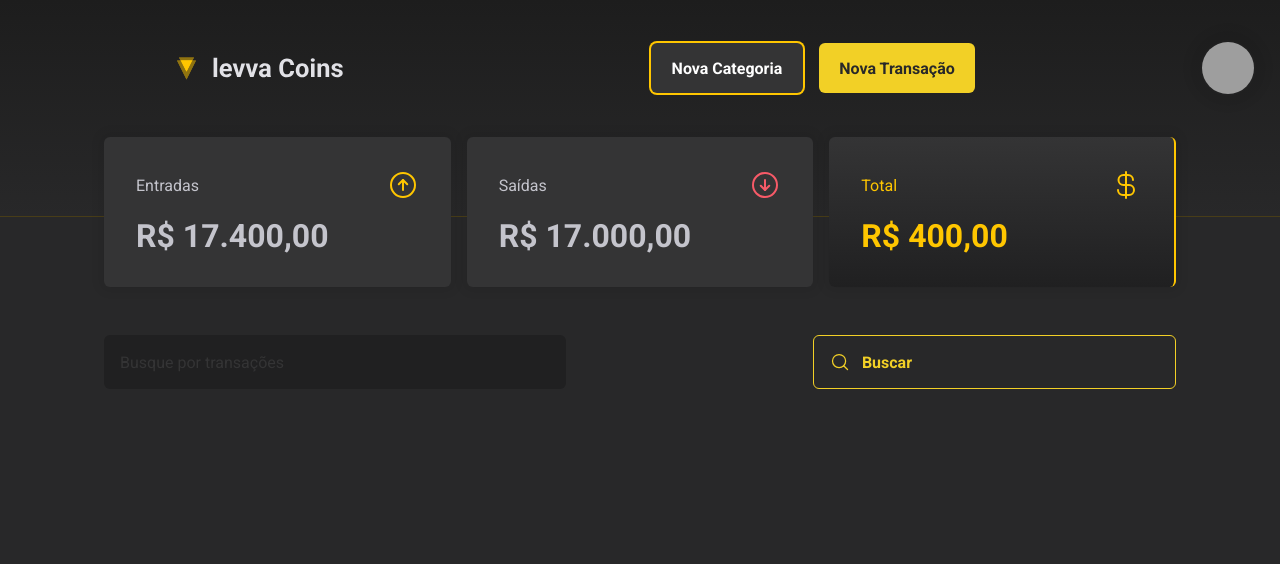
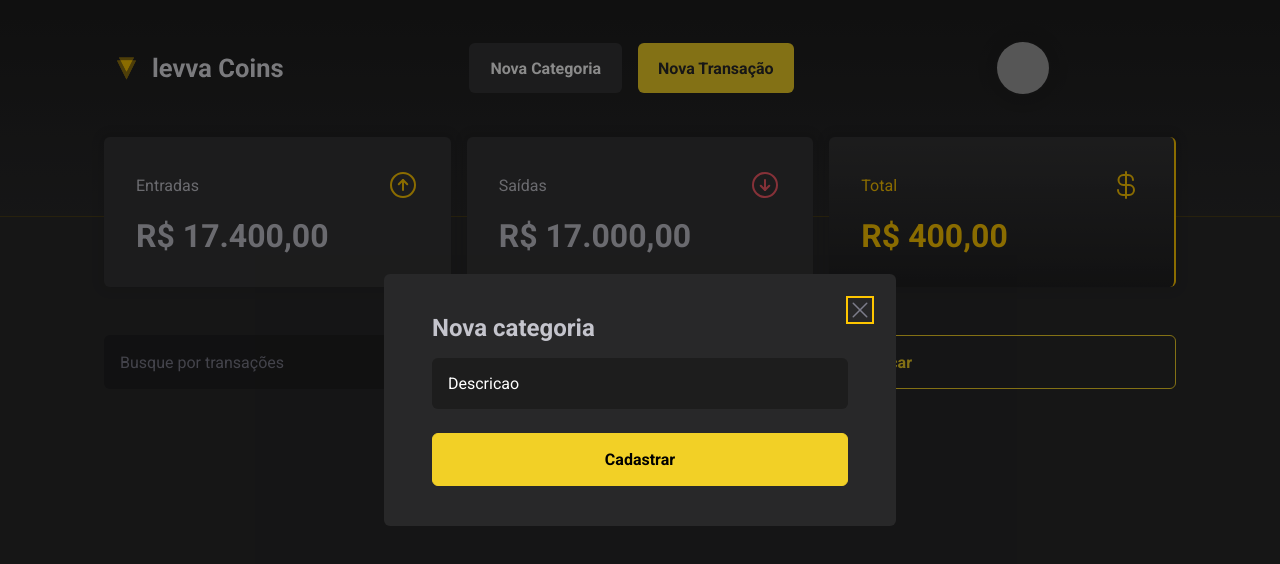
Before and after one commit to thaysazooby/levva-coins, a React (Vite) app: page /home in a window 1280 px wide. Both pictures are taken after a click on the button "Nova Categoria". Shown: the top 564 px of the page. Built offline with nearby package versions, Linux system fonts and the light colour scheme; grey boxes are pictures that could not be loaded.

Commit message:
feat: Estilizacao - Modal

```diff
--- a/package.json
+++ b/package.json
@@ -10,6 +10,8 @@
     "preview": "vite preview"
   },
   "dependencies": {
+    "@radix-ui/react-dialog": "^1.0.3",
+    "@radix-ui/react-radio-group": "^1.1.2",
     "phosphor-react": "^1.4.1",
     "react": "^18.2.0",
     "react-dom": "^18.2.0",
--- /dev/null
+++ b/src/components/Modal/index.tsx
@@ -0,0 +1,31 @@
+import { ReactNode } from "react";
+import * as Dialog from "@radix-ui/react-dialog";
+import { CloseButton, Content, Overlay } from "./styles";
+import { X } from "phosphor-react";
+
+interface ModalProps {
+  title: string;
+  trigger: ReactNode;
+  children: ReactNode;
+}
+
+export function Modal({ title, trigger, children }: ModalProps) {
+  return (
+    <Dialog.Root>
+      <Dialog.Trigger asChild>{trigger}</Dialog.Trigger>
+      <Dialog.Portal>
+        <Overlay>
+          <Content>
+            <Dialog.Title>{title}</Dialog.Title>
+
+            <CloseButton>
+              <X  size={24}/>
+            </CloseButton>
+
+            {children}
+          </Content>
+        </Overlay>
+      </Dialog.Portal>
+    </Dialog.Root>
+  );
+}
--- /dev/null
+++ b/src/components/Modal/styles.ts
@@ -0,0 +1,32 @@
+import * as Dialog from "@radix-ui/react-dialog";
+import styled from "styled-components";
+
+export const Overlay = styled(Dialog.Overlay)`
+  position: fixed;
+  width: 100vw;
+  height: 100vh;
+  inset: 0;
+  background: #00000075;
+`;
+
+export const Content = styled(Dialog.Content)`
+  min-width: 32rem;
+  border-radius: 6px;
+  padding: 2.5rem 3rem;
+  background: ${(props) => props.theme["gray-600"]};
+  position: fixed;
+  top: 50%;
+  left: 50%;
+  transform: translate(-50%, -50%);
+`;
+
+export const CloseButton = styled(Dialog.Close)`
+  cursor: pointer;
+  position: absolute;
+  background: transparent;
+  border: 0;
+  top: 1.5rem;
+  right: 1.5rem;
+  line-height: 0;
+  color: ${(props) => props.theme["gray-400"]};
+`;
--- a/src/components/SearchForm/styles.ts
+++ b/src/components/SearchForm/styles.ts
@@ -20,7 +20,7 @@
         padding: 1rem;
 
         &::placeholder {
-            color: ${props => props.theme["gray-500"]};
+            color: ${props => props.theme["gray-400"]};
         }
     }
 
--- a/src/components/header/index.tsx
+++ b/src/components/header/index.tsx
@@ -1,26 +1,87 @@
+import { ReactNode } from "react";
+
 import {
   HeaderContainer,
   HeaderContent,
   NewCategoryButton,
   NewTransactionButton,
-    UserAvatar
+  UserAvatar,
 } from "./styles";
 
 import levvaCoinsLogo from "../../assets/logo.svg";
+import { Modal } from "../Modal";
+import {
+  Form,
+  FormButton,
+  FormInput,
+  TransactionTypeButton,
+  TransactionTypeContainer,
+} from "../../styles/global";
+import { ArrowCircleDown, ArrowCircleUp } from "phosphor-react";
 
 export function Header() {
+  const newCategoryButton: ReactNode = (
+    <NewCategoryButton>Nova Categoria</NewCategoryButton>
+  );
+  const newTransactionButton: ReactNode = (
+    <NewTransactionButton>Nova Transação</NewTransactionButton>
+  );
+  const userAvatar: ReactNode = (
+    <UserAvatar src="https://github.com/jemluz.png" alt="Jemima Luz" />
+  );
+
   return (
     <HeaderContainer>
       <HeaderContent>
         <img src={levvaCoinsLogo} alt=" Levva Coins" />
 
         <div>
-                    <NewCategoryButton>Nova Categoria</NewCategoryButton>
-                    <NewTransactionButton>Nova Transação</NewTransactionButton>
+          <Modal title="Nova categoria" trigger={newCategoryButton}>
+            <Form>
+              <FormInput title="Nova categoria" value="Descricao" />
+              <FormButton type="submit">Cadastrar</FormButton>
+            </Form>
+          </Modal>
+
+          <Modal title="Nova transação" trigger={newTransactionButton}>
+            <Form>
+              <FormInput type="text" placeholder="Descrição" required />
+              <FormInput type="number" placeholder="Preço" required />
+              <FormInput type="text" placeholder="Categoria" required />
+
+              <TransactionTypeContainer>
+                <TransactionTypeButton variant="income" value="income">
+                  <ArrowCircleUp size={24} />
+                  Entrada
+                </TransactionTypeButton>
+                <TransactionTypeButton variant="outcome" value="outcome">
+                  <ArrowCircleDown size={24} />
+                  Saída
+                </TransactionTypeButton>
+              </TransactionTypeContainer>
+
+              <FormButton type="submit">Cadastrar</FormButton>
+            </Form>
+          </Modal>
         </div>
+
+        <Modal title="Meu perfil" trigger={userAvatar}>
+          <Form>
+            <UserAvatar
+              src="https://github.com/jemluz.png"
+              alt="Foto de perfil"
+              variant="large"
+            />
+            <FormInput type="name" value="Jemima Luz" />
+            <FormInput
+              type="email"
+              placeholder="jemima.luz@levva.io"
+              disabled
+            />
+            <FormButton type="submit">Atualizar</FormButton>
+          </Form>
+        </Modal>
       </HeaderContent>
-
-            <UserAvatar src="https://github.com/jemluz.png" alt="Jemima Luz" />
     </HeaderContainer>
-    )
+  );
 }
--- a/src/components/header/styles.ts
+++ b/src/components/header/styles.ts
@@ -1,4 +1,4 @@
-import styled from "styled-components";
+import styled, { css } from "styled-components";
 
 export const HeaderContainer = styled.header`
      background: linear-gradient( to bottom, ${(props) => props.theme.black}, ${(props) => props.theme["gray-600"]});
@@ -66,7 +66,11 @@
     }
 `;
 
-export const UserAvatar = styled.img`
+interface UserAvatarProps {
+    variant?: "large";
+}
+
+export const UserAvatar = styled.img<UserAvatarProps>`
     width: 3.5rem;
     height: 3.5rem;
     border-radius: 50%;
@@ -84,4 +88,19 @@
         border: 2px solid ${(props) => props.theme["yellow-500"]};
         box-shadow: 0px 0px 10px 20px #00000015;
     }
+
+    ${(props => props.variant === "large"
+        ? css`
+      width: 8rem;
+      height: 8rem;
+      margin-bottom: 1rem;
+    `
+    : css`
+     @media only screen and (min-width: 1440px) {
+        position: absolute;
+        height: auto;
+        right: -6rem;
+     }
+    `)}
+
 `;
--- a/src/styles/defaultTheme.ts
+++ b/src/styles/defaultTheme.ts
@@ -13,4 +13,7 @@
     "yellow-500": "#FFC600",
 
     "red-500": "#F75A68",
+    "red-600": "#a9303b",
+    "green-500": "#00b37e",
+    "green-600": "#06815d",
 } as const;
--- a/src/styles/global.ts
+++ b/src/styles/global.ts
@@ -1,3 +1,5 @@
+import * as RadioGroup from "@radix-ui/react-radio-group";
+
 import styled, { createGlobalStyle } from "styled-components";
 
 export const GlobalStyle = createGlobalStyle`
@@ -26,17 +28,19 @@
 export const Form = styled.form`
   display: flex;
   flex-direction: column;
+  align-items: center;
 
   padding-top: 1rem;
 `;
 
 export const FormInput = styled.input`
-    background: ${props => props.theme.black};
-    color: ${props => props.theme.white};
+  background: ${(props) => props.theme.black};
+  color: ${(props) => props.theme.white};
   border: 0;
 
   padding: 1rem;
   border-radius: 6px;
+  width: 100%;
 
   //hack pra espaçar entre os campos do form excluindo o primeiro
   & + & {
@@ -45,20 +49,76 @@
 `;
 
 export const FormButton = styled.button`
-    background: ${props => props.theme["yellow-300"]};
+  background: ${(props) => props.theme["yellow-300"]};
+  width: 100%;
 
   padding: 1rem 0;
-    margin-top: 1rem;
+  margin-top: 1.5rem;
 
   border-radius: 6px;
-    border: 1px solid ${props => props.theme["yellow-300"]};
+  border: 1px solid ${(props) => props.theme["yellow-300"]};
   font-weight: bold;
 
   transition: background 0.5s ease;
 
   &:hover {
     cursor: pointer;
-        background: ${props => props.theme["yellow-500"]};
-        border: 1px solid ${props => props.theme["yellow-500"]};
+    background: ${(props) => props.theme["yellow-500"]};
+    border: 1px solid ${(props) => props.theme["yellow-500"]};
   }
 `;
+
+interface TransactionTypeButtonProps {
+  variant: "income" | "outcome";
+}
+
+export const TransactionTypeContainer = styled(RadioGroup.Root)`
+  display: grid;
+  grid-template-columns: repeat(2, 1fr);
+  gap: 1 rem;
+  margin-top: 1rem;
+  width: 100%;
+`;
+
+//CORRIGIR ESPAÇO ENTRE BOTÔES
+export const TransactionTypeButton = styled(
+  RadioGroup.Item
+)<TransactionTypeButtonProps>`
+  cursor: pointer;
+  background: ${(props) => props.theme["gray-700"]};
+  color: ${(props) => props.theme["gray-300"]};
+  padding: 1rem;
+
+  display: flex;
+  align-items: center;
+  justify-content: center;
+
+  gap: 0.5rem;
+  border-radius: 6px;
+  border: 0;
+
+  svg {
+    color: ${(props) =>
+      props.variant === "income"
+        ? props.theme["green-500"]
+        : props.theme["red-500"]};
+  }
+
+  &[data-state="checked"] {
+    transition: background 0.3s;
+
+    color: ${(props) => props.theme.white};
+    background: ${(props) =>
+      props.variant === "income"
+        ? props.theme["green-500"]
+        : props.theme["red-500"]};
+    outline: ${(props) =>
+      props.variant === "income"
+        ? props.theme["green-500"]
+        : props.theme["red-500"]};
+
+    svg {
+      color: ${(props) => props.theme.white};
+    }
+  }
+`;
```
Also changed, not shown: 1 other file (tests, documents, lock files or other folders). Lines whose indentation alone changed are shown as unchanged.
